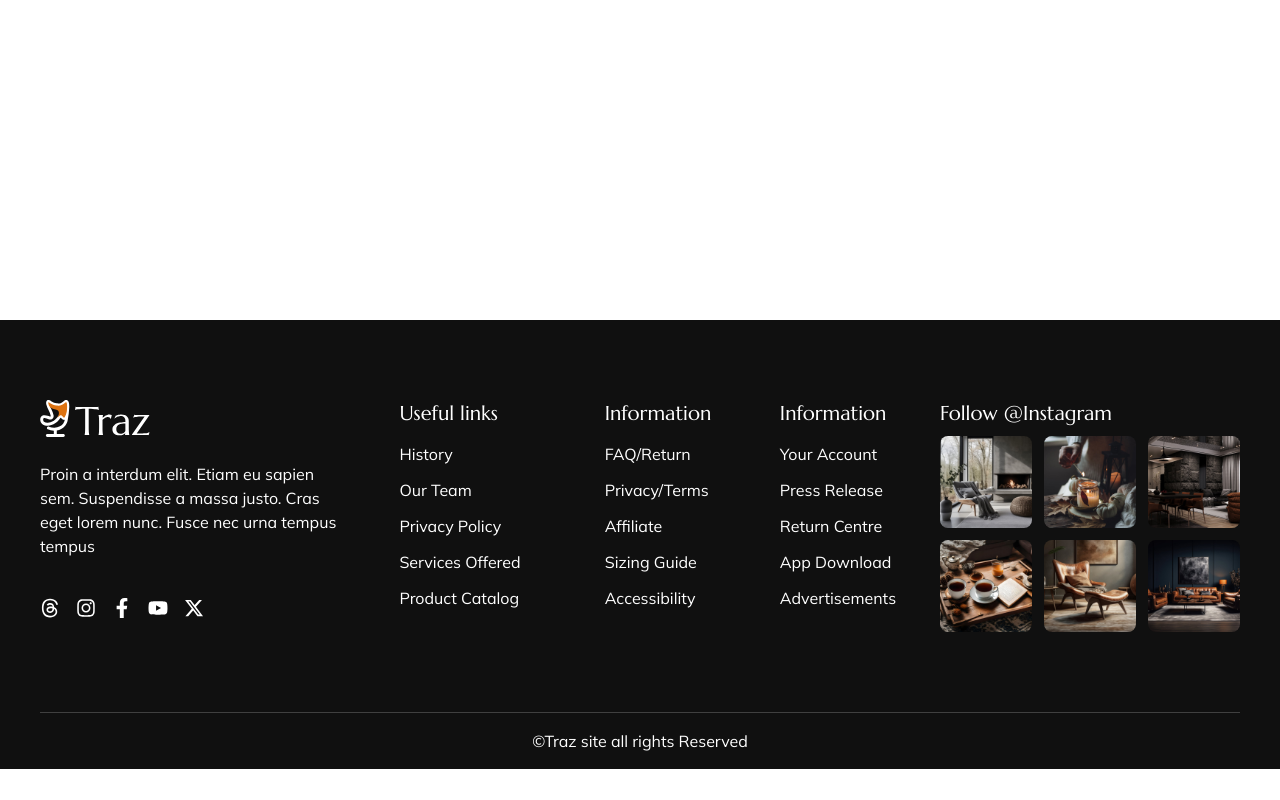
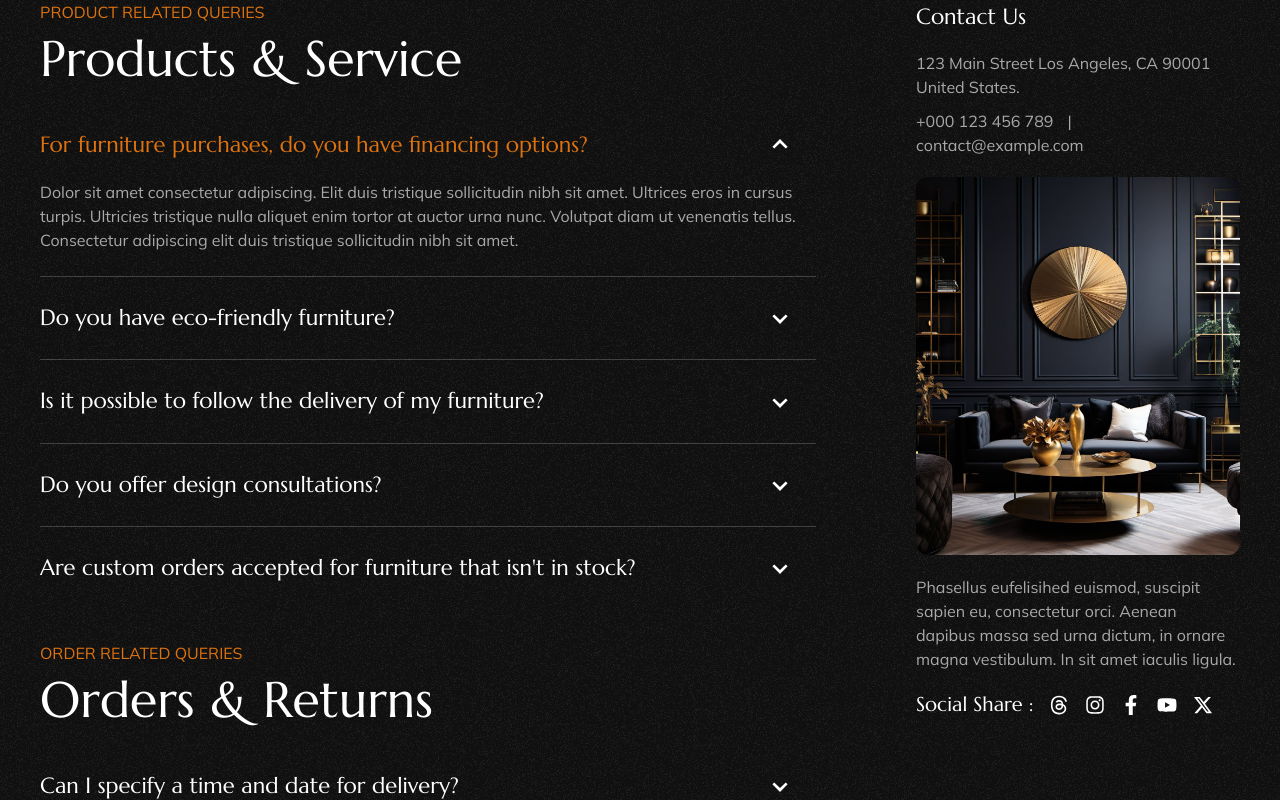
Before and after one commit to milyvaghasiya/traz-home-decor, a Next.js app: page /faq in a window 1280 px wide. Before the commit this address had no page. Shown: the part 480-1280 px from the top of the page. Before the commit the page ends 1249 px from the top, so only its background shows below. Built offline with nearby package versions, Linux system fonts and the light colour scheme.

Commit message:
create the faq page

```diff
--- /dev/null
+++ b/src/app/faq/page.tsx
@@ -0,0 +1,14 @@
+import React from "react";
+import Breadcrumb from "@/components/Breadcrumb";
+import FaqSection from "@/components/Faq/FaqSection";
+
+const FaqPage = () => {
+  return (
+    <>
+      <Breadcrumb title="Faq" />
+      <FaqSection />
+    </>
+  );
+};
+
+export default FaqPage;
--- /dev/null
+++ b/src/components/Faq/FaqSection.tsx
@@ -0,0 +1,142 @@
+"use client";
+import React, { useState } from "react";
+import Link from "next/link";
+import Image from "next/image";
+import { Disclosure, DisclosureButton } from "@headlessui/react";
+import { BiChevronDown } from "react-icons/bi";
+import { FaThreads, FaXTwitter } from "react-icons/fa6";
+import { FaFacebookF, FaInstagram, FaYoutube } from "react-icons/fa";
+import FaqImg from "@/assets/images/Faq/faq.jpg";
+
+const faqSections = [
+  {
+    title: "Products & Service",
+    subtitle: "Product related queries",
+    questions: [
+      "For furniture purchases, do you have financing options?",
+      "Do you have eco-friendly furniture?",
+      "Is it possible to follow the delivery of my furniture?",
+      "Do you offer design consultations?",
+      "Are custom orders accepted for furniture that isn't in stock?",
+    ],
+  },
+  {
+    title: "Orders & Returns",
+    subtitle: "Order related queries",
+    questions: [
+      "Can I specify a time and date for delivery?",
+      "Are there any loyalty or reward programs available?",
+      "Is it possible to buy a furniture warranty extension?",
+      "How to see the catalog of available furniture options?",
+      "How to get price quote for a specific furniture set?",
+    ],
+  },
+];
+
+const socialIcons = [
+  { id: "threads", icon: <FaThreads /> },
+  { id: "instagram", icon: <FaInstagram /> },
+  { id: "facebook", icon: <FaFacebookF /> },
+  { id: "youtube", icon: <FaYoutube /> },
+  { id: "twitter", icon: <FaXTwitter /> },
+];
+
+const FaqSection = () => {
+  const [expanded, setExpanded] = useState<[number, number] | null>([0, 0]);
+
+  return (
+    <div className="max-w-[1720px] lg:px-10 md:px-6 px-4 mx-auto sm:py-20 py-12.5 flex md:flex-row flex-col gap-y-4">
+      <div className="lg:w-[73%] md:w-[65%] w-full xl:pr-25 lg:pr-15 md:pr-10 space-y-8">
+        {faqSections.map(({ title, subtitle, questions }, sectionIndex) => (
+          <div key={sectionIndex}>
+            <h6 className="uppercase text-primary mb-2.5">{subtitle}</h6>
+            <h3 className="text-white font-marcellus md:mb-5 mb-4 xl:text-[50px] lg:text-5xl text-[31px]">
+              {title}
+            </h3>
+            {questions.map((que, questionIndex) => {
+              const isOpen =
+                expanded?.[0] === sectionIndex &&
+                expanded?.[1] === questionIndex;
+
+              return (
+                <Disclosure
+                  key={questionIndex}
+                  as="div"
+                  className="sm:py-6 py-4 lg:pr-5 border-b border-white/20 last:border-none"
+                  defaultOpen={sectionIndex === 0 && questionIndex === 0}
+                  onClick={() =>
+                    setExpanded(isOpen ? null : [sectionIndex, questionIndex])
+                  }
+                >
+                  <DisclosureButton className="group flex w-full items-center justify-between">
+                    <span
+                      className={`font-marcellus font-medium sm:text-[22px] text-lg transition duration-500 text-left w-[calc(100%-32px)] ${
+                        isOpen ? "text-primary" : "text-white"
+                      }`}
+                    >
+                      {que}
+                    </span>
+                    <BiChevronDown
+                      className={`size-8 fill-white transition duration-500 ${
+                        isOpen ? "rotate-180" : ""
+                      }`}
+                    />
+                  </DisclosureButton>
+                  {isOpen && (
+                    <div className="sm:mt-4.5 mt-3.5">
+                      Dolor sit amet consectetur adipiscing. Elit duis tristique
+                      sollicitudin nibh sit amet. Ultrices eros in cursus
+                      turpis. Ultricies tristique nulla aliquet enim tortor at
+                      auctor urna nunc. Volutpat diam ut venenatis tellus.
+                      Consectetur adipiscing elit duis tristique sollicitudin
+                      nibh sit amet.
+                    </div>
+                  )}
+                </Disclosure>
+              );
+            })}
+          </div>
+        ))}
+      </div>
+      <div className="lg:w-[27%] md:w-[35%] w-full md:sticky md:top-24 md:self-start">
+        <h5 className="text-[22px] font-marcellus mb-4.5 text-white">
+          Contact Us
+        </h5>
+        <p>123 Main Street Los Angeles, CA 90001 United States.</p>
+        <p className="pt-2.5 pb-5">
+          <span className="cursor-pointer hover:text-primary transititon duration-500">
+            +000 123 456 789
+          </span>{" "}
+          <span className="mx-2.5">|</span>{" "}
+          <span className="cursor-pointer hover:text-primary transititon duration-500">
+            contact@example.com
+          </span>
+        </p>
+        <Image src={FaqImg} alt="faq-img" className="rounded-xl w-full" />
+        <p className="py-5">
+          Phasellus eufelisihed euismod, suscipit sapien eu, consectetur orci.
+          Aenean dapibus massa sed urna dictum, in ornare magna vestibulum. In
+          sit amet iaculis ligula.
+        </p>
+        <div className="flex gap-4 items-center flex-wrap">
+          <h5 className="sm:text-xl text-lg font-marcellus text-white">
+            Social Share :
+          </h5>
+          <div className="flex gap-4 items-center">
+            {socialIcons.map((icon) => (
+              <Link
+                key={icon.id}
+                href="/"
+                className="sm:text-xl text-lg text-white hover:text-primary transition duration-500"
+              >
+                {icon.icon}
+              </Link>
+            ))}
+          </div>
+        </div>
+      </div>
+    </div>
+  );
+};
+
+export default FaqSection;
--- a/src/components/Footer.tsx
+++ b/src/components/Footer.tsx
@@ -77,7 +77,7 @@ const Footer = () => {
     window.scrollTo({ top: 0, behavior: "smooth" });
 
   return (
-    <div className="bg-gray-950 text-white">
+    <div className="bg-gray-950 text-white border-t border-t-white/10">
       <div className="max-w-[1720px] lg:px-10 md:px-6 px-4 mx-auto sm:pt-20 pt-12.5">
         <div className="sm:pb-20 pb-12.5 flex flex-wrap gap-y-6">
           <div className="xl:w-1/4 lg:w-2/5 md:w-[48%] w-full">
--- a/src/components/Header.tsx
+++ b/src/components/Header.tsx
@@ -45,7 +45,7 @@ const menuItems = [
     link: "Pages",
     subItems: [
       { pageHref: "/about-us", page: "about us" },
-      { pageHref: "#", page: "faq" },
+      { pageHref: "/faq", page: "faq" },
     ],
   },
   { href: "#", link: "shop" },
--- a/src/components/Home/Faq.tsx
+++ b/src/components/Home/Faq.tsx
@@ -6,7 +6,7 @@ import { TbNorthStar } from "react-icons/tb";
 import { BiChevronDown } from "react-icons/bi";
 import faqImg from "@/assets/images/Home/faq.jpg";
 
-const FaqQuestions = [
+const faqQuestions = [
   { que: "For furniture purchases, do you have financing options?" },
   { que: "Do you have eco-friendly furniture?" },
   { que: "Is it possible to follow the delivery of my furniture?" },
@@ -53,7 +53,7 @@ const Faq = () => {
             <h3 className="text-white font-marcellus md:mb-5 mb-4 xl:text-[50px] lg:text-5xl text-[31px]">
               Products &amp; Service
             </h3>
-            {FaqQuestions.map((que, index) => (
+            {faqQuestions.map((que, index) => (
               <Disclosure
                 key={index}
                 as="div"
```
Also changed, not shown: src/assets/images/Faq/faq.jpg (added).
